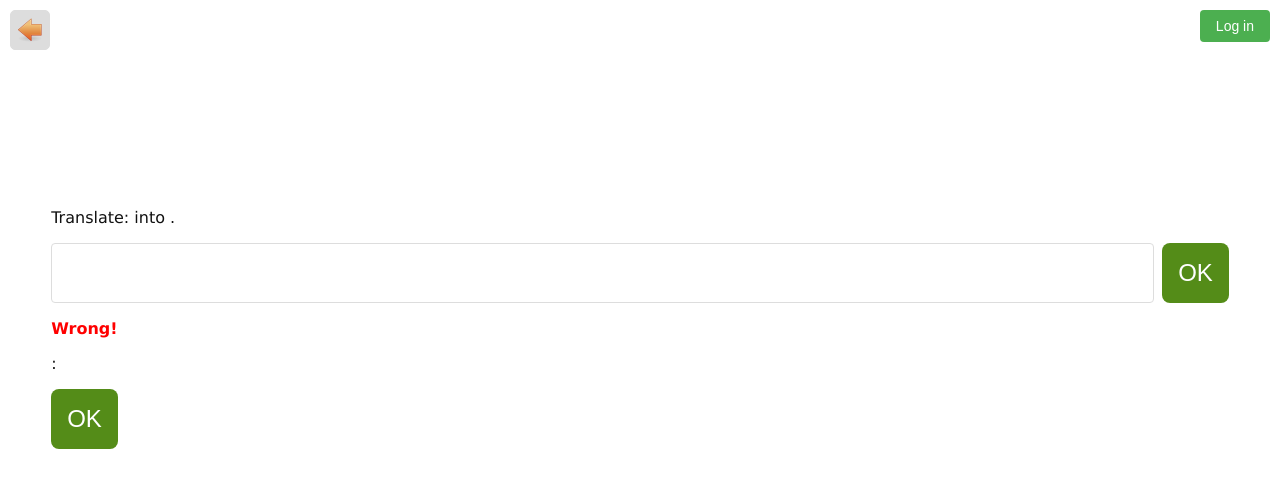
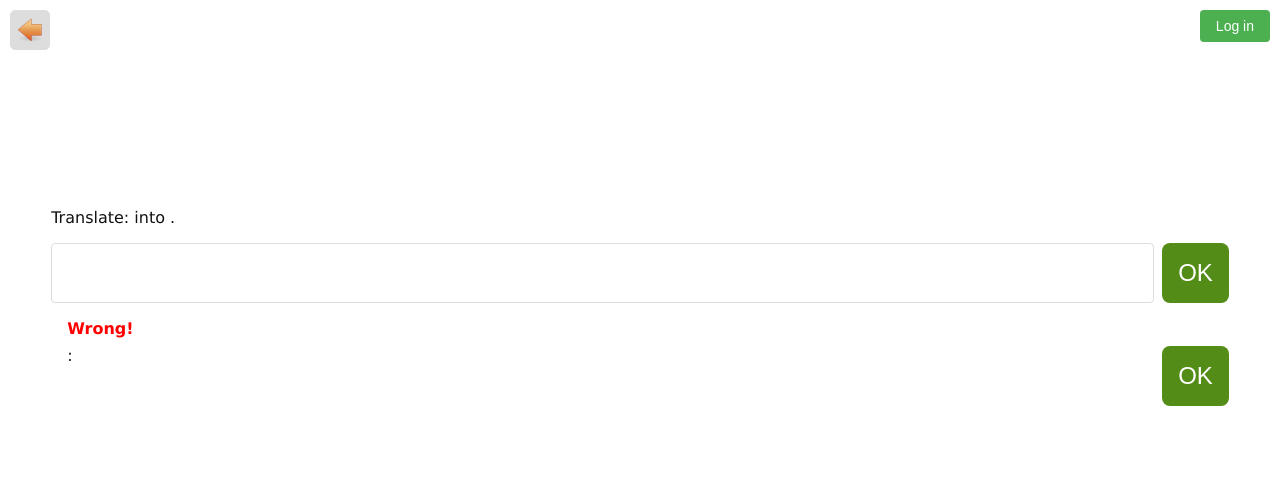
Before and after one commit to Neptilo/clemanglaise-rs, a website: page src/quiz.html in a window 1280 px wide. Both pictures are taken after a click on the button "OK". Drawn offline with Linux system fonts and the light colour scheme; no server answers.

Commit message:
Space out the quiz answer block and enlarge the translated word

```diff
--- a/src/common/css/screens/quiz.css
+++ b/src/common/css/screens/quiz.css
@@ -105,8 +105,43 @@
   cursor: pointer;
 }
 
+/* Answer block, laid out like the original view: the word on the left, the
+   details stacked on the right, and the OK button on the word's line. The
+   rows are siblings with no margin of their own, so space them here. */
+#answer {
+  display: grid;
+  grid-template-columns: auto minmax(0, 1fr) auto;
+  column-gap: 16px;
+  margin-top: 16px;
+  align-items: baseline;
+}
+
 #meaning {
-  float: left;
+  grid-column: 1;
+  grid-row: 1 / -1;
+  align-self: center;
+  margin: 0;
+  line-height: 1.1;
+}
+
+#answer > :not(#meaning):not(#validate-answer-button) {
+  grid-column: 2;
+  margin: 0 0 8px;
+}
+
+#validate-answer-button {
+  grid-column: 3;
+  grid-row: 2;
+  align-self: center;
+  margin: 0;
+}
+
+/* The target-language word shown here is the answer itself: print it large.
+   Only languages answered with a pronunciation display this line, so no list
+   of languages is needed. */
+#answer #translation {
+  font-size: 2em;
+  line-height: 1.3;
 }
 
 #input-row {
```
Also changed, not shown: src/common/quiz-content.html (+1 -1 lines).
